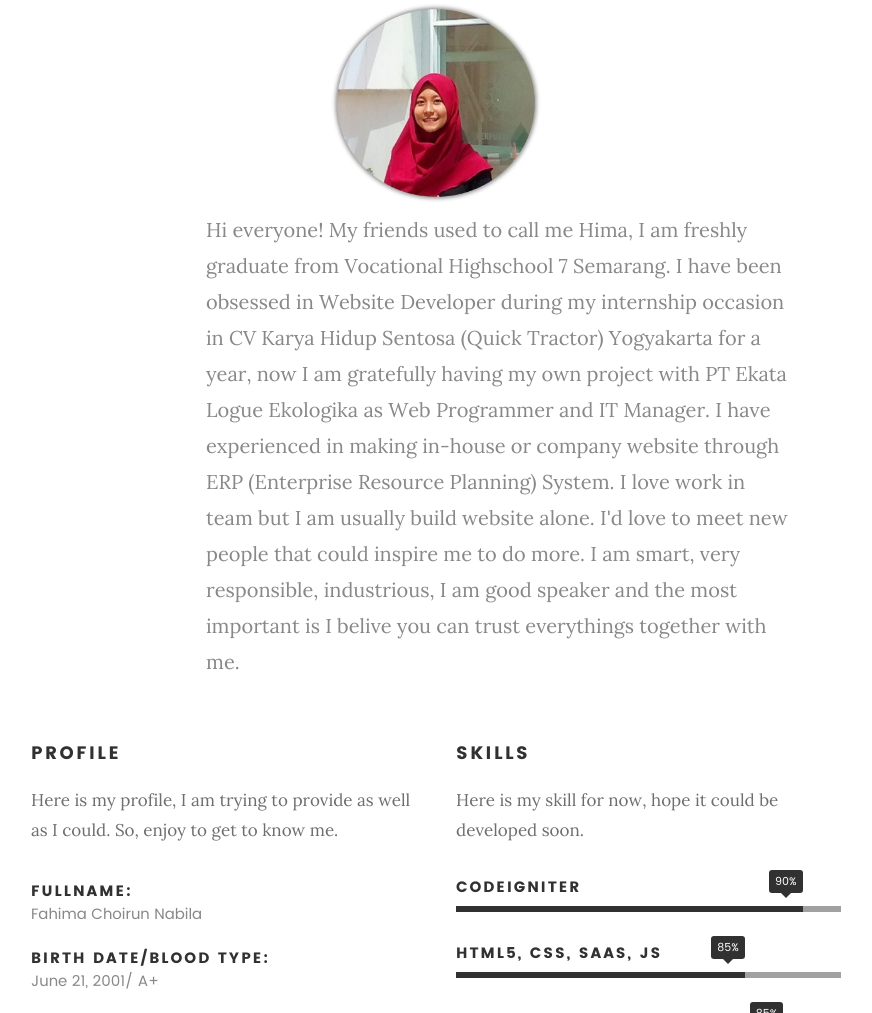
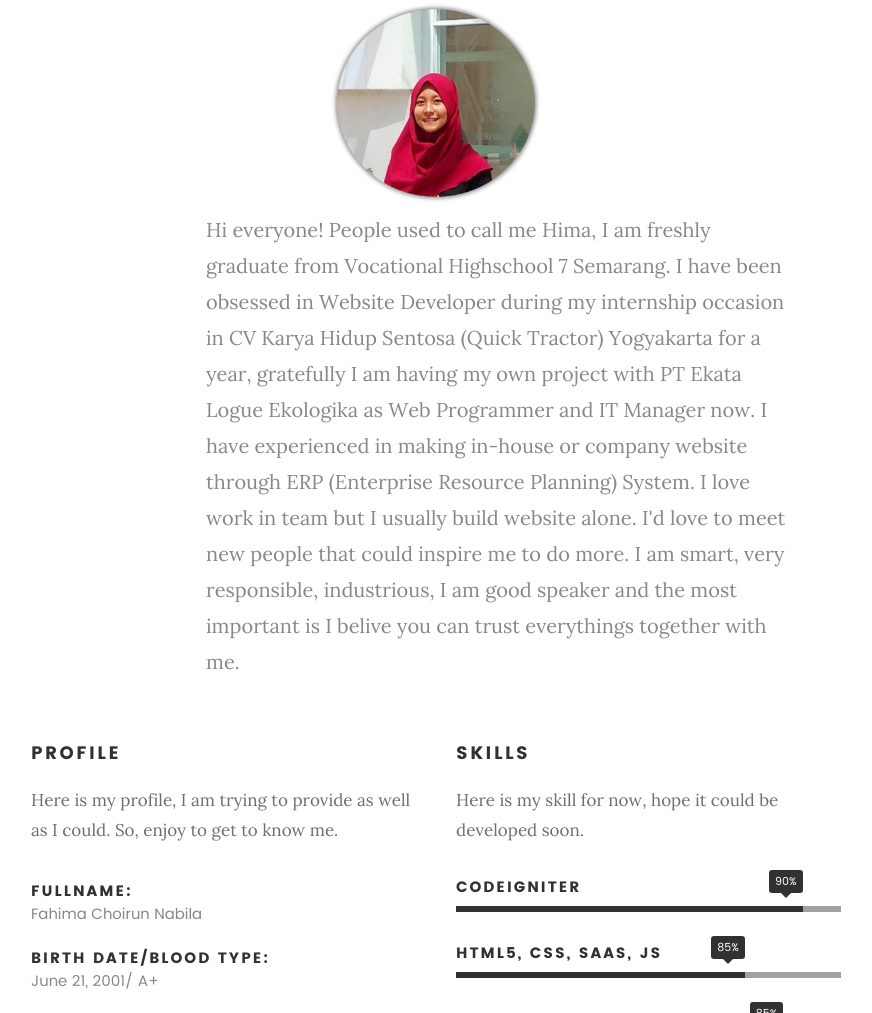
Before and after one commit to fahimanabila/old-profile, a plain HTML site: page index.html in a window 1280 px wide. Shown: the part 1046-2059 px from the top of the page, without its empty margins (204-1076 px from the left). Drawn offline with Linux system fonts and the light colour scheme; files whose address does not match are found by name.

Commit message:
Update index.html

```diff
--- a/index.html
+++ b/index.html
@@ -114,11 +114,11 @@
 
    				<img src="images/profile-pic.jpg" alt="Profile Picture">
 
-   				<p class="lead">Hi everyone! My friends used to call me Hima, I am freshly graduate from Vocational Highschool 7 Semarang.
+   				<p class="lead">Hi everyone! People used to call me Hima, I am freshly graduate from Vocational Highschool 7 Semarang.
 		 I have been obsessed in Website Developer during my internship occasion in CV Karya Hidup Sentosa (Quick Tractor) Yogyakarta for a year,
-		 now I am gratefully having my own project with PT Ekata Logue Ekologika as Web Programmer and IT Manager.
+		 gratefully I am having my own project with PT Ekata Logue Ekologika as Web Programmer and IT Manager now.
 		 I have experienced in making in-house or company website through ERP (Enterprise Resource Planning) System.
-		 I love work in team but I am usually build website alone.
+		 I love work in team but I usually build website alone.
 		 I'd love to meet new people that could inspire me to do more. I am smart, very responsible, industrious, I am good speaker
 		 and the most important is I belive you can trust everythings together with me.</p>
    			</div>
```
